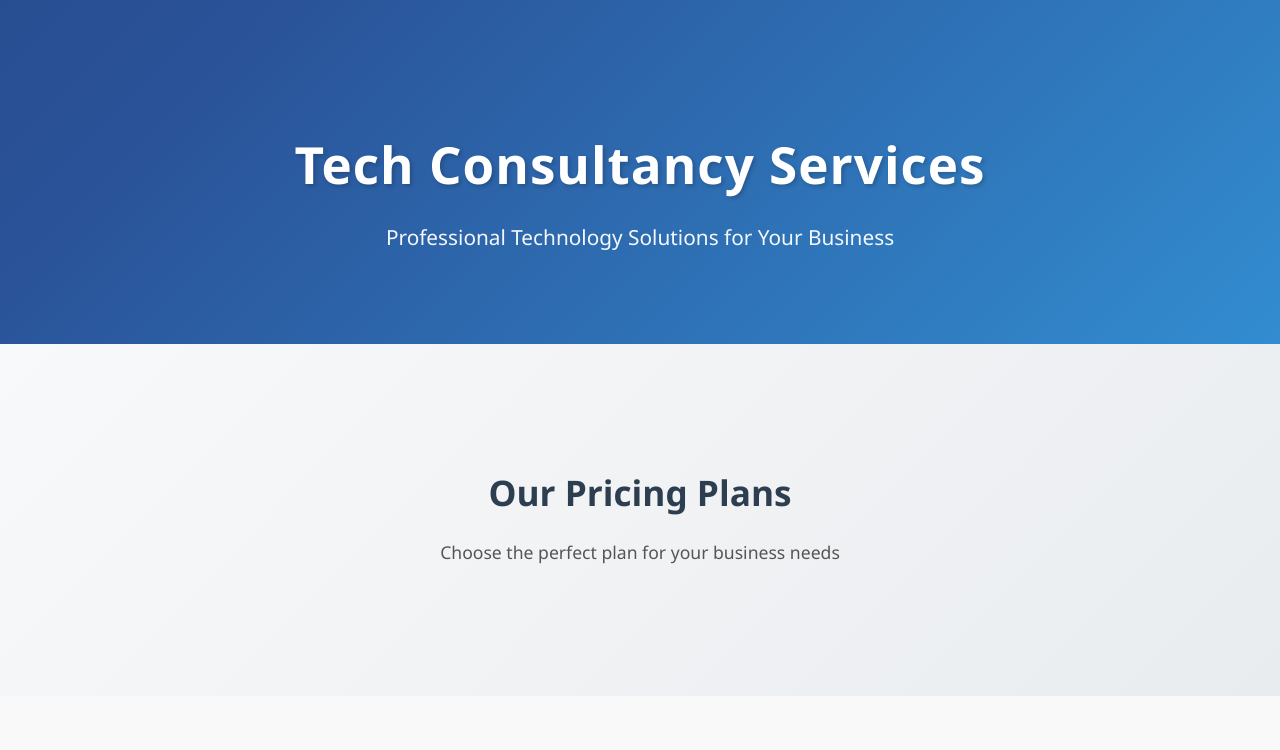
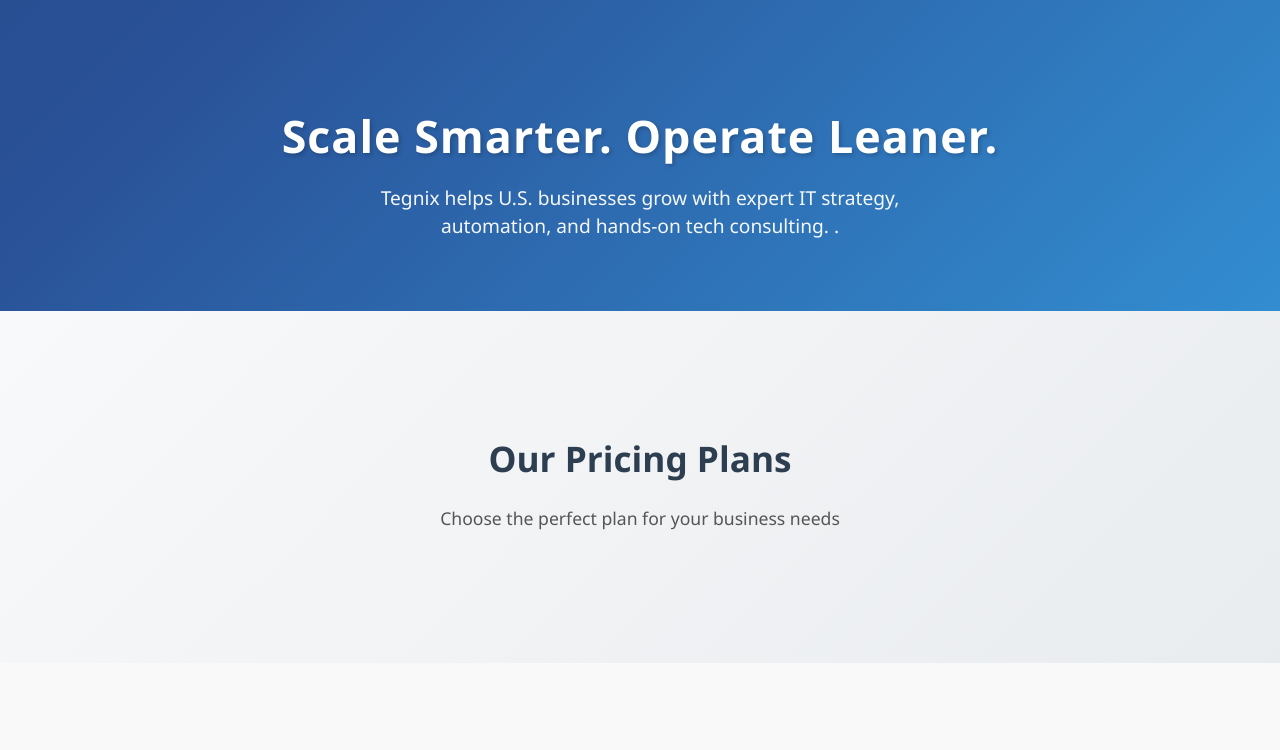
Before and after one commit to Tegnix/tegnix, a plain HTML site: page index.html in a window 1280 px wide. Shown: the top 750 px of the page. Drawn offline with Linux system fonts and the light colour scheme.

Commit message:
Update index.html

```diff
--- a/index.html
+++ b/index.html
@@ -21,7 +21,7 @@
                 background: linear-gradient(135deg, #1e3c72, #2a5298, #3498db);
                 background-size: 200% 200%;
                 color: white;
-                padding: 60px 0;
+                padding: 40px 0;
                 text-align: center;
                 box-shadow: 0 4px 15px rgba(0,0,0,0.1);
                 animation: gradientBG 15s ease infinite;
@@ -32,19 +32,19 @@
                 100% { background-position: 0% 50%; }
             }
             header h1 {
-                font-size: 3.2em;
-                margin-bottom: 15px;
+                font-size: 2.8em;
+                margin-bottom: 12px;
                 font-weight: 700;
                 text-shadow: 2px 2px 4px rgba(0,0,0,0.2);
                 letter-spacing: 1px;
             }
             header p {
-                font-size: 1.3em;
+                font-size: 1.2em;
                 opacity: 0.95;
                 margin: 0;
                 max-width: 600px;
                 margin: 0 auto;
-                line-height: 1.6;
+                line-height: 1.5;
             }
             .main-content {
                 padding: 40px 0;
@@ -138,8 +138,8 @@
     <body>
         <header>
             <div class="container">
-                <h1>Tech Consultancy Services</h1>
-                <p>Professional Technology Solutions for Your Business</p>
+                <h1>Scale Smarter. Operate Leaner.</h1>
+                <p>Tegnix helps U.S. businesses grow with expert IT strategy, automation, and hands-on tech consulting.                    .</p>
             </div>
         </header>
 
```
